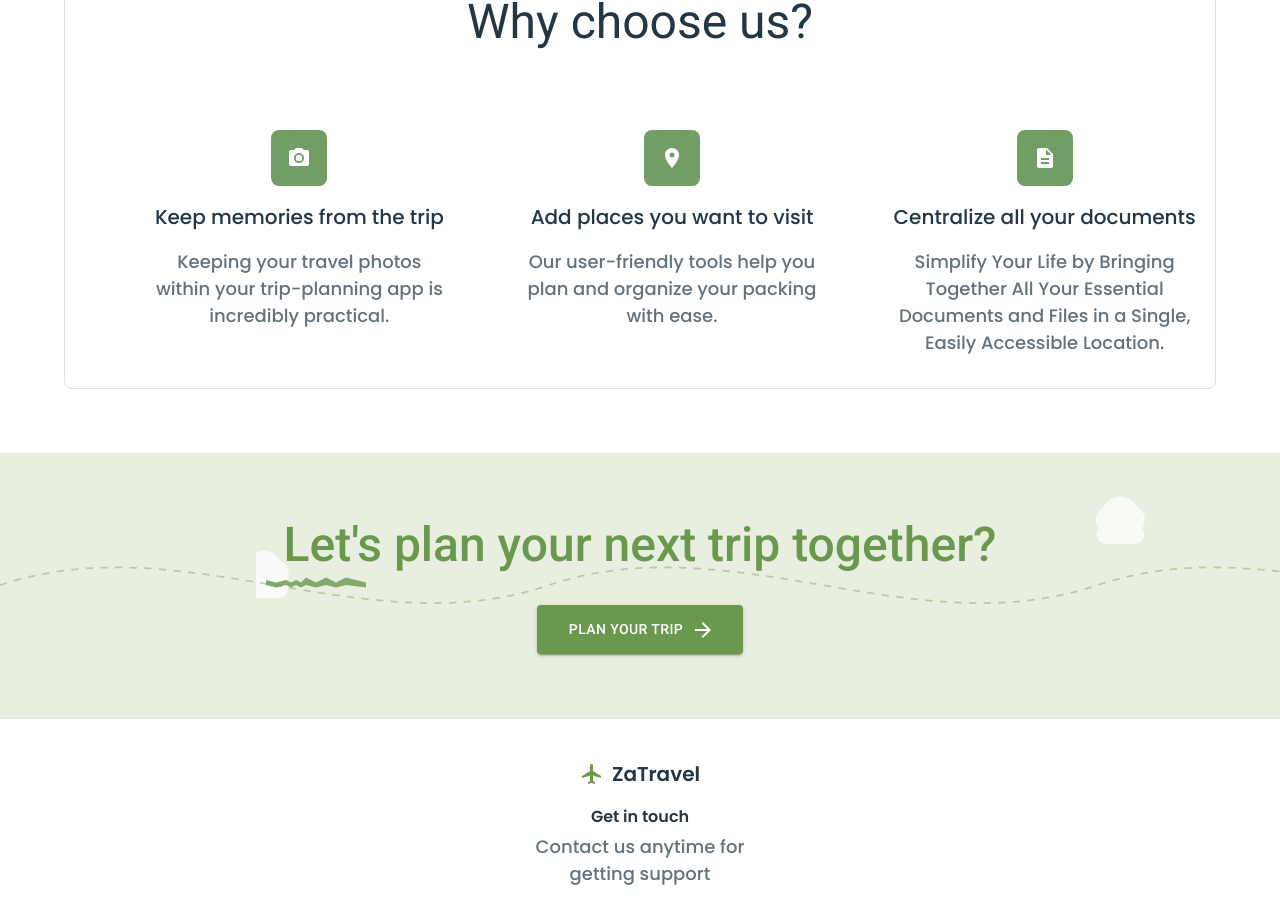
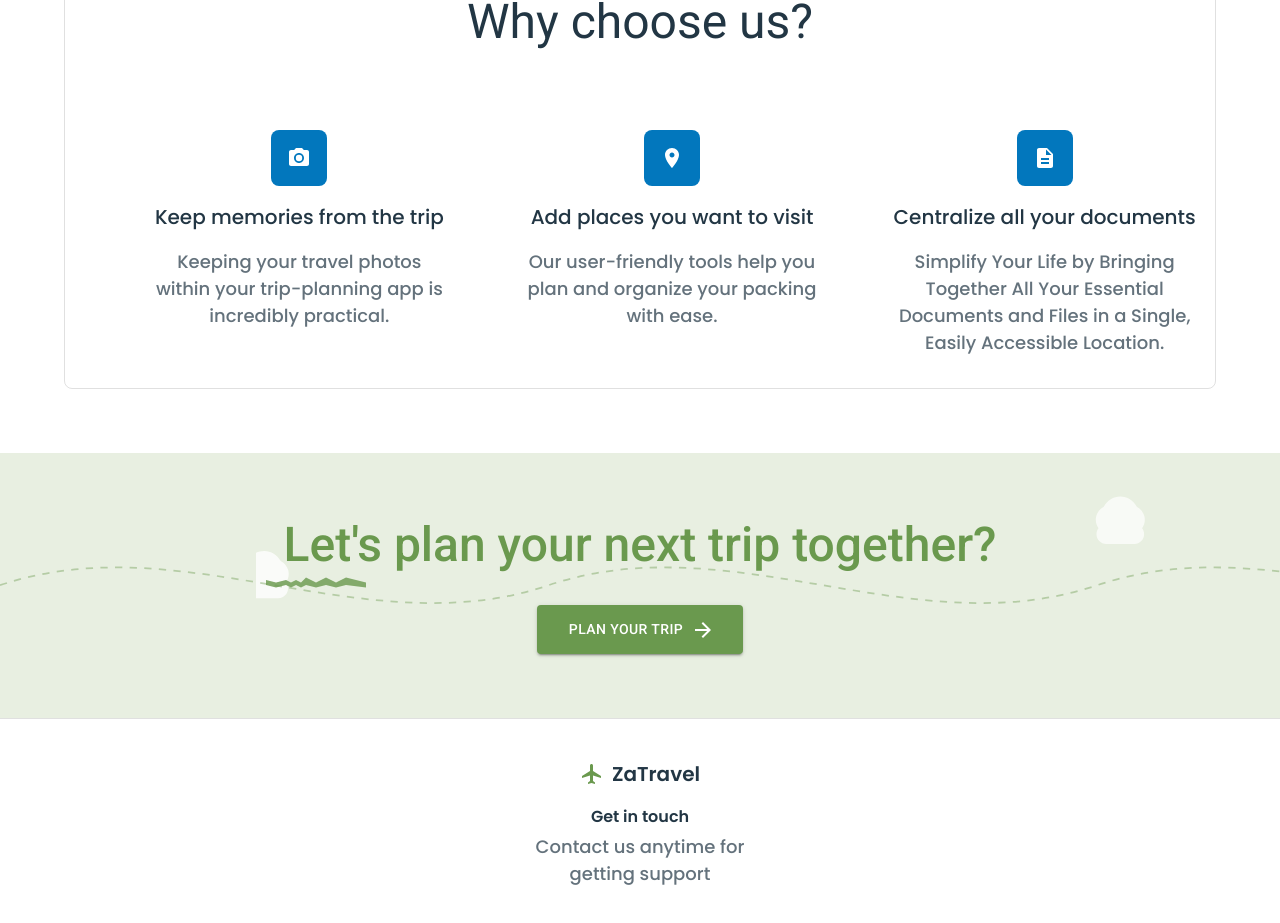
Before and after one commit to Mortharion-tech/za-travel, a React (Vite) app: page / in a window 1280 px wide. Shown: the part 2220-3143 px from the top of the page. Built offline with nearby package versions, Linux system fonts and the light colour scheme; no server answers.

Commit message:
Update Advantages.tsx

```diff
--- a/src/features/landing/components/Advantages.tsx
+++ b/src/features/landing/components/Advantages.tsx
@@ -67,7 +67,7 @@ export default function Advantages() {
                   <Paper
                     elevation={0}
                     sx={{
-                      bgcolor: 'primary.main',
+                      bgcolor: '#0277bd',
                       color: 'white',
                       p: 2,
                       borderRadius: 2,
```
